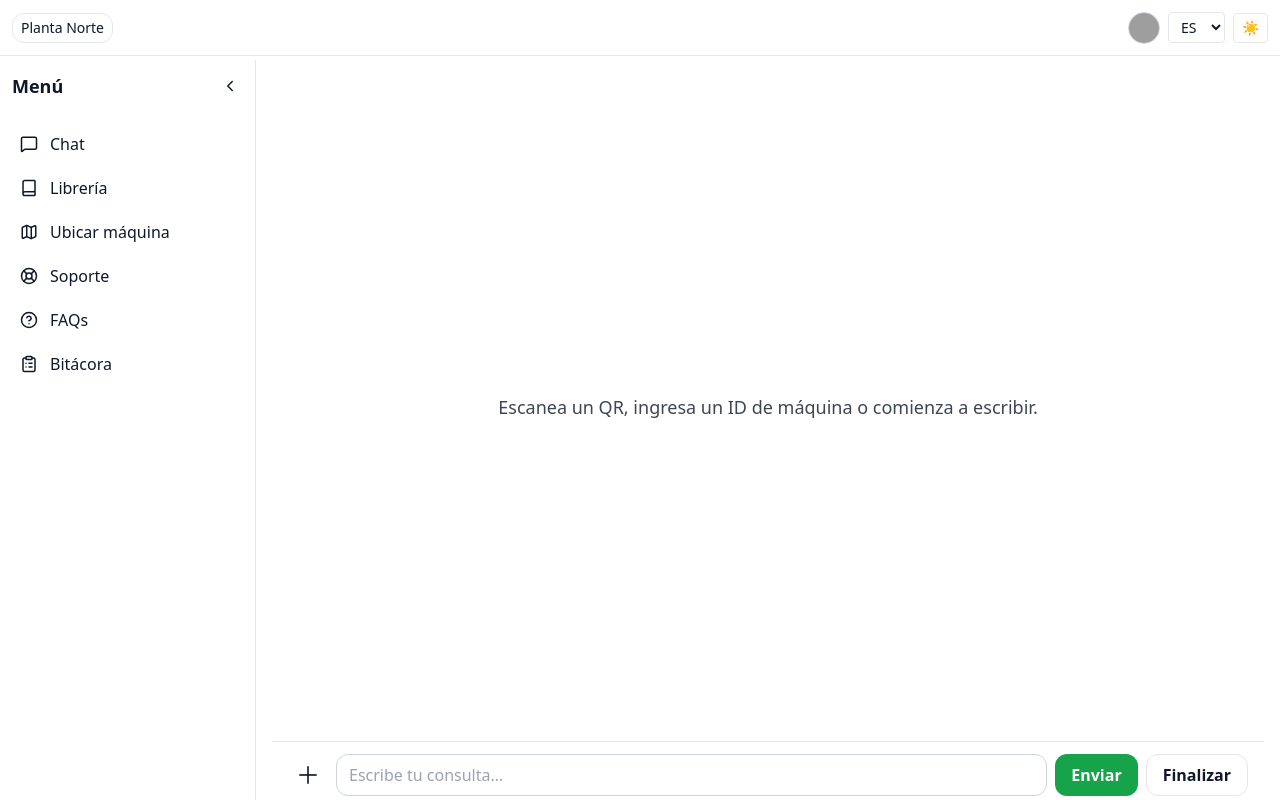
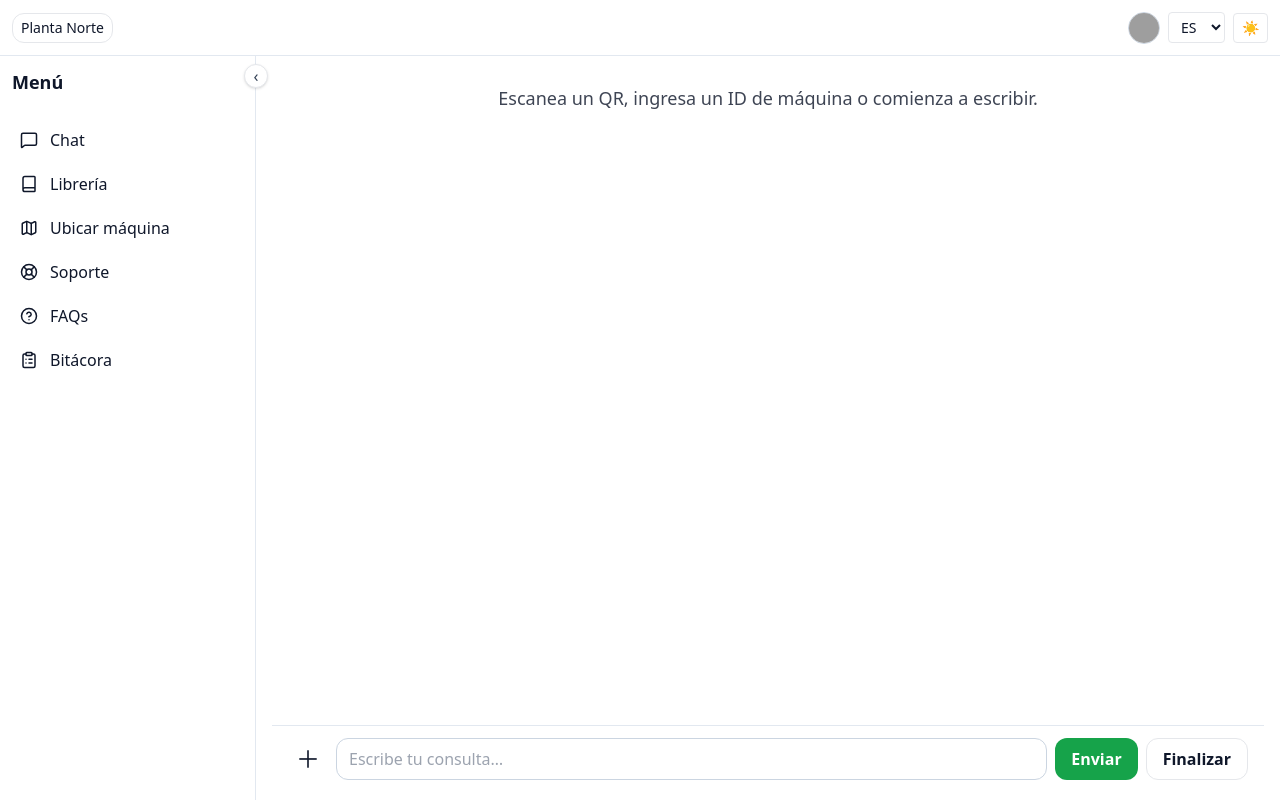
Before and after one commit to F-Krauss/RAG, a React (Vite) app in the folder rag-chat/: page / in a window 1280 px wide. Both pictures are taken after a click on the button "Entrar". Shown: the top 800 px of the page. Built offline with nearby package versions, Linux system fonts and the light colour scheme; grey boxes are pictures that could not be loaded.

Commit message:
Sidebar toggle fixed

```diff
--- a/rag-chat/src/App.tsx
+++ b/rag-chat/src/App.tsx
@@ -73,6 +73,7 @@ export default function App() {
         onLogout={() => setIsLoggedIn(false)}
         source={source}
         onChangeSource={setSource}
+        recent={recent}
       >
         {view === 'chat' && <RAGChat theme={theme} lang={lang} />}
         {view === 'library' && <DocsView theme={theme} lang={lang} />}
--- a/rag-chat/src/components/AppShell.tsx
+++ b/rag-chat/src/components/AppShell.tsx
@@ -1,8 +1,13 @@
-import { useState, useEffect, useRef } from 'react';
+// src/components/AppShell.tsx
+import React, { useEffect, useRef, useState } from 'react';
 import type { Lang } from '../lib/i18n';
 import { t } from '../lib/i18n';
-import type { Theme, DataSource } from '../lib/types';
+import type { Theme, DataSource, NavView, ThreadSummary } from '../lib/types';
 import UserMenu from './UserMenu';
+import Sidebar from './SideBar';
+
+const SIDEBAR_W_OPEN = 256;
+const SIDEBAR_W_COLLAPSED = 64;
 
 type Props = {
   logoUrl?: string;
@@ -12,8 +17,9 @@ type Props = {
   onToggleTheme: () => void;
   onChangeLang: (l: Lang) => void;
   onChangeSource: (s: DataSource) => void;
-  onOpenMenu: () => void;
+  onOpenMenu: () => void; // abre el drawer móvil (lo renderizas en App.tsx)
   onLogout: () => void;
+  recent?: ThreadSummary[];   // ← NUEVO
   children?: React.ReactNode;
 };
 
@@ -27,90 +33,106 @@ export default function AppShell({
   onChangeSource,
   onOpenMenu,
   onLogout,
+  recent = [],               // ← default para evitar undefined
   children,
 }: Props) {
   const [picker, setPicker] = useState(false);
   const pickerRef = useRef<HTMLDivElement>(null);
   const [collapsed, setCollapsed] = useState(false);
 
-
-
-  // 🔹 Etiqueta del origen actual traducible
   const sourceLabel =
     source.kind === 'plant'
       ? source.name
       : source.kind === 'machine'
-        ? `${t(lang, "appShell", 'machine_label')} #${source.id}`
-        : t(lang, "appShell", 'internal_policies');
+        ? `${t(lang, 'appShell', 'machine_label')} #${source.id}`
+        : t(lang, 'appShell', 'internal_policies');
 
-  // 🔹 Cierra el menú si se hace clic fuera
   useEffect(() => {
-    const handleClickOutside = (e: MouseEvent) => {
+    const handler = (e: MouseEvent) => {
       if (pickerRef.current && !pickerRef.current.contains(e.target as Node)) {
         setPicker(false);
       }
     };
-    document.addEventListener('mousedown', handleClickOutside);
-    return () => document.removeEventListener('mousedown', handleClickOutside);
+    document.addEventListener('mousedown', handler);
+    return () => document.removeEventListener('mousedown', handler);
   }, []);
 
-  const sourceOptions: { id: string; name: string; kind: 'plant' | 'machine' | 'policy' }[] = [
-    { id: 'north', name: t(lang, 'appShell', 'plant_north'), kind: 'plant' },
-    { id: 'south', name: t(lang, 'appShell', 'plant_south'), kind: 'plant' },
-    { id: 'A01', name: `${t(lang, 'appShell', 'machine_label')} A01`, kind: 'machine' },
-  ];
 
+  // dentro del componente AppShell, arriba de return:
+  const [isDesktop, setIsDesktop] = React.useState<boolean>(() =>
+    typeof window !== 'undefined'
+      ? window.matchMedia('(min-width: 640px)').matches
+      : false
+  );
+
+  React.useEffect(() => {
+    if (typeof window === 'undefined') return;
+    const mq = window.matchMedia('(min-width: 640px)');
+    const handler = (e: MediaQueryListEvent) => setIsDesktop(e.matches);
+    setIsDesktop(mq.matches);
+    try {
+      mq.addEventListener('change', handler);
+    } catch {
+      // Safari < 14
+      // @ts-ignore
+      mq.addListener(handler);
+    }
+    return () => {
+      try {
+        mq.removeEventListener('change', handler);
+      } catch {
+        // @ts-ignore
+        mq.removeListener(handler);
+      }
+    };
+  }, []);
 
   return (
     <div
-      className={`min-h-screen flex flex-col ${theme === 'dark'
-        ? 'bg-slate-900 text-slate-100'
-        : 'bg-white text-slate-900'
+      className={`min-h-screen flex flex-col overflow-x-hidden ${theme === 'dark' ? 'bg-slate-900 text-slate-100' : 'bg-white text-slate-900'
         }`}
     >
-      {/* 🔹 Encabezado superior */}
+      {/* Header */}
       <header
         className={`h-14 flex items-center justify-between px-3 border-b ${theme === 'dark' ? 'border-slate-800' : 'border-slate-200'
           }`}
       >
-        {/* Menú lateral + selector de base */}
         <div className="flex items-center gap-2">
+          {/* Drawer móvil */}
           <button
-            aria-label={t(lang, "appShell", 'open_menu')}
+            aria-label={t(lang, 'appShell', 'open_menu')}
             onClick={onOpenMenu}
             className="sm:hidden px-2 py-1 rounded hover:bg-slate-100 dark:hover:bg-slate-800"
           >
             ☰
           </button>
 
+          {/* Selector de base */}
           <div className="relative" ref={pickerRef}>
             <button
-              onClick={() => setPicker(!picker)}
+              onClick={() => setPicker((s) => !s)}
               className="px-2 py-1 rounded-xl border text-sm whitespace-nowrap hover:bg-slate-50 dark:hover:bg-slate-800"
             >
               {sourceLabel}
             </button>
 
-            {/* 🔹 Menú de selección */}
             {picker && (
               <div
-                className={`absolute top-12 left-0 w-52 rounded-xl shadow-lg border z-50 ${theme === 'dark'
-                  ? 'bg-slate-800 border-slate-700'
-                  : 'bg-white border-slate-200'
+                className={`absolute top-12 left-0 w-52 rounded-xl shadow-lg border z-50 ${theme === 'dark' ? 'bg-slate-800 border-slate-700' : 'bg-white border-slate-200'
                   }`}
               >
                 <div className="text-xs uppercase px-3 pt-2 opacity-60">
-                  {t(lang, "appShell", 'select_base')}
+                  {t(lang, 'appShell', 'select_base')}
                 </div>
-                {sourceOptions.map((opt) => (
+                {[
+                  { id: 'north', name: t(lang, 'appShell', 'plant_north'), kind: 'plant' as const },
+                  { id: 'south', name: t(lang, 'appShell', 'plant_south'), kind: 'plant' as const },
+                  { id: 'A01', name: `${t(lang, 'appShell', 'machine_label')} A01`, kind: 'machine' as const },
+                ].map((opt) => (
                   <button
                     key={opt.id}
                     onClick={() => {
-                      onChangeSource({
-                        kind: opt.kind,
-                        id: opt.id,
-                        name: opt.name,
-                      });
+                      onChangeSource({ kind: opt.kind, id: opt.id, name: opt.name });
                       setPicker(false);
                     }}
                     className="block w-full text-left px-3 py-2 text-sm hover:bg-slate-100 dark:hover:bg-slate-700"
@@ -123,7 +145,7 @@ export default function AppShell({
           </div>
         </div>
 
-        {/* 🔹 Usuario + idioma + tema */}
+        {/* Usuario + idioma + tema */}
         <div className="flex items-center gap-1 sm:gap-2">
           <UserMenu onLogout={onLogout} />
           <select
@@ -135,31 +157,58 @@ export default function AppShell({
             <option value="es">ES</option>
             <option value="en">EN</option>
           </select>
-          <button
-            className="text-sm px-2 py-1 rounded border"
-            onClick={onToggleTheme}
-          >
+          <button className="text-sm px-2 py-1 rounded border" onClick={onToggleTheme}>
             {theme === 'dark' ? '🌙' : '☀️'}
           </button>
-          {logoUrl && (
-            <img
-              src={logoUrl}
-              className="h-6 sm:h-7 hidden sm:block"
-              alt="logo"
-            />
-          )}
+          {logoUrl && <img src={logoUrl} className="h-6 sm:h-7 hidden sm:block" alt="logo" />}
         </div>
       </header>
 
-      {/* 🔹 Contenido principal */}
-      <main
-        className={`flex-1 transition-all duration-300 p-4 ${collapsed ? 'sm:ml-16' : 'sm:ml-64'
-          }`}
+      {/* Layout principal: grid (sidebar + contenido) */}
+      <div
+        className="relative flex-1 grid transition-[grid-template-columns] duration-300"
+        style={{
+          gridTemplateColumns: isDesktop
+            ? `minmax(0, ${collapsed ? SIDEBAR_W_COLLAPSED : SIDEBAR_W_OPEN}px) 1fr`
+            : '1fr',            // ⬅️ móvil: 1 sola columna (sin sidebar)
+        }}
       >
-        {children}
-      </main>
 
+        {/* Único botón de colapso (desktop) */}
+        <button
+          onClick={() => setCollapsed((s) => !s)}
+          className="hidden sm:flex items-center justify-center absolute top-2 z-40 -translate-x-1/2 rounded-full border shadow bg-white dark:bg-slate-800 text-slate-700 dark:text-slate-200 hover:bg-slate-50 dark:hover:bg-slate-700 w-6 h-6"
+          style={{ left: collapsed ? SIDEBAR_W_COLLAPSED : SIDEBAR_W_OPEN }}
+          aria-label={collapsed ? 'Expandir menú' : 'Colapsar menú'}
+          title={collapsed ? 'Expandir menú' : 'Colapsar menú'}
+        >
+          {collapsed ? '›' : '‹'}
+        </button>
 
+        {/* Columna 1: Sidebar (desktop) */}
+        <div
+          className={`hidden sm:block border-r ${theme === 'dark' ? 'border-slate-800' : 'border-slate-200'
+            }`}
+        >
+          <Sidebar
+            theme={theme}
+            lang={lang}
+            open={false}           // desktop no usa drawer
+            onClose={() => { }}
+            collapsed={collapsed}
+            // ⬇️ no pasamos setCollapsed para evitar error si tu Sidebar no lo tiene aún
+            onSelectView={(_v: NavView) => { /* el routing lo manejas en App.tsx */ }}
+            recent={recent}        // ← ahora viene por props
+          />
+        </div>
+
+        {/* Columna 2: Contenido que entregas desde App.tsx */}
+        <main className="relative min-w-0">
+          <div className="h-full w-full p-3 sm:p-4">
+            {children}
+          </div>
+        </main>
+      </div>
     </div>
   );
 }
--- a/rag-chat/src/components/SideBar.tsx
+++ b/rag-chat/src/components/SideBar.tsx
@@ -1,17 +1,9 @@
-import React, { useState } from 'react';
+import React from 'react';
 import type { Theme, NavView, ThreadSummary } from '../lib/types';
 import type { Lang } from '../lib/i18n';
 import { t } from '../lib/i18n';
 import {
-  ChevronLeft,
-  ChevronRight,
-  MessageSquare,
-  Book,
-  Map,
-  LifeBuoy,
-  HelpCircle,
-  ClipboardList,
-  X,
+  MessageSquare, Book, Map, LifeBuoy, HelpCircle, ClipboardList, X,
 } from 'lucide-react';
 
 type Props = {
@@ -20,9 +12,8 @@ type Props = {
   onClose: () => void;
   onSelectView: (view: NavView) => void;
   recent?: ThreadSummary[];
-  open?: boolean;
-  collapsed?: boolean;
-  setCollapsed?: (v: boolean) => void;
+  open?: boolean;        // drawer móvil
+  collapsed?: boolean;   // lo maneja AppShell; aquí solo leemos
 };
 
 export default function Sidebar({
@@ -32,48 +23,33 @@ export default function Sidebar({
   onSelectView,
   recent = [],
   open = false,
-  collapsed: externalCollapsed,
-  setCollapsed: setExternalCollapsed,
+  collapsed = false,
 }: Props) {
-  const [internalCollapsed, setInternalCollapsed] = useState(false);
-  const collapsed = externalCollapsed ?? internalCollapsed;
-  const setCollapsed = setExternalCollapsed ?? setInternalCollapsed;
-
-  const textColor = theme === 'dark' ? 'text-slate-100' : 'text-slate-900';
-  const bgColor = theme === 'dark' ? 'bg-slate-900' : 'bg-white';
+  const textColor   = theme === 'dark' ? 'text-slate-100' : 'text-slate-900';
+  const bgColor     = theme === 'dark' ? 'bg-slate-900' : 'bg-white';
   const borderColor = theme === 'dark' ? 'border-slate-800' : 'border-slate-200';
 
   const links = [
-    { id: 'chat', label: t(lang, 'menu', 'chat'), icon: <MessageSquare size={18} /> },
-    { id: 'library', label: t(lang, 'menu', 'library'), icon: <Book size={18} /> },
-    { id: 'locator', label: t(lang, 'menu', 'locator'), icon: <Map size={18} /> },
-    { id: 'support', label: t(lang, 'menu', 'support'), icon: <LifeBuoy size={18} /> },
-    { id: 'faqs', label: t(lang, 'menu', 'faqs'), icon: <HelpCircle size={18} /> },
+    { id: 'chat',     label: t(lang, 'menu', 'chat'),     icon: <MessageSquare size={18} /> },
+    { id: 'library',  label: t(lang, 'menu', 'library'),  icon: <Book size={18} /> },
+    { id: 'locator',  label: t(lang, 'menu', 'locator'),  icon: <Map size={18} /> },
+    { id: 'support',  label: t(lang, 'menu', 'support'),  icon: <LifeBuoy size={18} /> },
+    { id: 'faqs',     label: t(lang, 'menu', 'faqs'),     icon: <HelpCircle size={18} /> },
     { id: 'bitacora', label: t(lang, 'menu', 'bitacora'), icon: <ClipboardList size={18} /> },
   ];
 
   return (
     <>
-      {/* 🖥️ Sidebar de escritorio */}
+      {/* 🖥️ Desktop: dentro de la columna del grid (NO fixed, NO ancho propio) */}
       <aside
-        className={`hidden sm:flex flex-col fixed top-[60px] left-0 h-[calc(100vh-60px)] max-h-screen overflow-y-auto transition-all duration-300
-        ${bgColor} border-r ${borderColor} p-3 z-30
-        ${collapsed ? 'w-16' : 'w-64'}`}
+        className={`hidden sm:flex flex-col h-[calc(100vh-60px)] overflow-y-auto transition-all duration-300
+        ${bgColor} w-full p-3`}  // ← w-full, sin w-64/w-16
       >
-        <div className="flex items-center justify-between mb-6 sticky top-0 bg-inherit z-10">
-          {!collapsed && (
-            <h2 className={`text-lg font-semibold ${textColor}`}>
-              {t(lang, 'menu', 'title')}
-            </h2>
-          )}
-          <button
-            onClick={() => setCollapsed(!collapsed)}
-            className="p-1 rounded hover:bg-slate-100 dark:hover:bg-slate-800 transition"
-            aria-label="Toggle sidebar"
-          >
-            {collapsed ? <ChevronRight size={18} /> : <ChevronLeft size={18} />}
-          </button>
-        </div>
+        {!collapsed && (
+          <div className="mb-6 sticky top-0 bg-inherit z-10">
+            <h2 className={`text-lg font-semibold ${textColor}`}>{t(lang, 'menu', 'title')}</h2>
+          </div>
+        )}
 
         <nav className="flex flex-col gap-1">
           {links.map((link) => (
@@ -81,7 +57,7 @@ export default function Sidebar({
               key={link.id}
               onClick={() => onSelectView(link.id as NavView)}
               className={`flex items-center gap-3 w-full text-left rounded px-2 py-2 hover:bg-slate-100 dark:hover:bg-slate-800 transition ${textColor}`}
-              title={collapsed ? link.label : undefined} // Tooltip cuando está colapsado
+              title={collapsed ? link.label : undefined}
             >
               {link.icon}
               {!collapsed && <span>{link.label}</span>}
@@ -105,7 +81,7 @@ export default function Sidebar({
         )}
       </aside>
 
-      {/* 📱 Sidebar móvil */}
+      {/* 📱 Móvil: drawer con overlay (este sí es fixed) */}
       <div
         className={`fixed inset-0 z-50 sm:hidden transition-opacity duration-300 ${
           open ? 'opacity-100 pointer-events-auto' : 'opacity-0 pointer-events-none'
@@ -119,9 +95,7 @@ export default function Sidebar({
           onClick={(e) => e.stopPropagation()}
         >
           <div className="flex items-center justify-between mb-4">
-            <h2 className={`text-lg font-semibold ${textColor}`}>
-              {t(lang, 'menu', 'title')}
-            </h2>
+            <h2 className={`text-lg font-semibold ${textColor}`}>{t(lang, 'menu', 'title')}</h2>
             <button
               onClick={onClose}
               className="p-1 rounded hover:bg-slate-100 dark:hover:bg-slate-800 transition"
@@ -135,10 +109,7 @@ export default function Sidebar({
             {links.map((link) => (
               <button
                 key={link.id}
-                onClick={() => {
-                  onSelectView(link.id as NavView);
-                  onClose();
-                }}
+                onClick={() => { onSelectView(link.id as NavView); onClose(); }}
                 className="flex items-center gap-3 text-left rounded px-3 py-2 hover:bg-slate-100 dark:hover:bg-slate-800"
               >
                 {link.icon}
--- a/rag-chat/src/components/chat/RAGChat.tsx
+++ b/rag-chat/src/components/chat/RAGChat.tsx
@@ -1,4 +1,4 @@
-import React, { useEffect, useRef, useState } from 'react';
+import React, { useEffect, useRef, useState, useLayoutEffect } from 'react';
 import { createPortal } from 'react-dom';
 import type { Citation, Message, Theme, Attachment } from '../../lib/types';
 import { LS, loadJSON, saveJSON, uuid } from '../../lib/storage';
@@ -53,7 +53,7 @@ export default function RAGChat({
   useEffect(() => saveJSON(LS.messages(activeThreadId), messages), [activeThreadId, messages]);
   useEffect(() => setMessages(loadJSON<Message[]>(LS.messages(activeThreadId), [])), [activeThreadId]);
 
-  // Calcula posición inicial (abajo-izq del botón) y la clampa horizontalmente
+  // Calcula posición inicial del menú (abajo izq del botón) y clampa horizontalmente
   useEffect(() => {
     if (!showTools || !anchorRef.current) return;
     const r = anchorRef.current.getBoundingClientRect();
@@ -66,16 +66,15 @@ export default function RAGChat({
     setMenuPos({ top, left });
   }, [showTools]);
 
-  // Ajusta verticalmente después de montar el menú (si no cabe abajo, lo muestra arriba)
+  // Si no cabe abajo, muévelo arriba
   useEffect(() => {
     if (!showTools || !menuRef.current || !anchorRef.current) return;
     const m = menuRef.current.getBoundingClientRect();
     const vwH = window.innerHeight;
     const margin = 8;
-
     if (m.bottom > vwH - margin) {
       const btn = anchorRef.current.getBoundingClientRect();
-      const newTop = btn.top + window.scrollY - m.height - margin; // arriba del botón
+      const newTop = btn.top + window.scrollY - m.height - margin;
       setMenuPos((pos) => (pos ? { ...pos, top: newTop } : pos));
     }
   }, [showTools]);
@@ -167,14 +166,62 @@ export default function RAGChat({
     setShowSummary(true); setTitle(aiTitle); setAbstract(aiDesc);
   }
 
+  // --- Medidas para alinear footer y evitar overflow
+  const contentRef = useRef<HTMLDivElement | null>(null);
+  const [contentInsets, setContentInsets] = useState<{ left: number; right: number }>({ left: 0, right: 0 });
+
+  const footerRef = useRef<HTMLDivElement | null>(null);
+  const [footerH, setFooterH] = useState(0);
+
+  // Observa tamaño/posición del contenido y ajusta left/right del footer
+  useLayoutEffect(() => {
+    const measure = () => {
+      const el = contentRef.current;
+      if (!el) return;
+      const r = el.getBoundingClientRect();
+      const left  = Math.max(0, Math.round(r.left + window.scrollX));
+      const right = Math.max(0, Math.round(window.innerWidth - r.right + window.scrollX));
+      setContentInsets({ left, right });
+      setFooterH(footerRef.current?.offsetHeight ?? 0);
+    };
+
+    measure();
+    const ro = new ResizeObserver(measure);
+    if (contentRef.current) ro.observe(contentRef.current);
+
+    window.addEventListener('resize', measure);
+    window.addEventListener('scroll', measure, { passive: true });
+
+    return () => {
+      ro.disconnect();
+      window.removeEventListener('resize', measure);
+      window.removeEventListener('scroll', measure);
+    };
+  }, []);
+
+  // Observa cambios del propio footer (por chips, idioma, etc.)
+  useEffect(() => {
+    const measure = () => setFooterH(footerRef.current?.offsetHeight ?? 0);
+    measure();
+    const ro = new ResizeObserver(measure);
+    if (footerRef.current) ro.observe(footerRef.current);
+    window.addEventListener('resize', measure);
+    return () => { ro.disconnect(); window.removeEventListener('resize', measure); };
+  }, []);
+
+  // --- Render
   return (
     <div
-      className={`flex flex-col h-[calc(100vh-3.5rem)] sm:h-[calc(100vh-4rem)] w-full ${
+      ref={contentRef}
+      className={`flex flex-col min-h-[100dvh] overflow-hidden w-full ${
         theme === 'dark' ? 'bg-slate-900 text-slate-100' : 'bg-white text-slate-900'
       }`}
     >
-      {/* Mensajes */}
-      <div className="flex-1 overflow-y-auto px-3 sm:px-4 py-3 space-y-3">
+      {/* Mensajes (única zona con scroll). Padding inferior = alto real del footer */}
+      <div
+        className="flex-1 overflow-y-auto px-3 sm:px-4 py-3 space-y-3"
+        style={{ paddingBottom: `calc(${footerH}px + 12px)` }}
+      >
         {messages.length > 0 ? (
           messages.map((msg) => <MessageBubble key={msg.id} message={msg} theme={theme} />)
         ) : (
@@ -186,14 +233,21 @@ export default function RAGChat({
         )}
       </div>
 
-      {/* Input inferior (responsive y sin desbordes) */}
-      <div className={`border-t ${theme === 'dark' ? 'border-slate-800' : 'border-slate-200'} bg-inherit`}>
+      {/* Footer FIXED alineado al ancho del contenido (el menú lateral puede cubrirlo con z mayor) */}
+      <div
+        ref={footerRef}
+        className={`fixed bottom-0 z-40 bg-inherit border-t ${
+          theme === 'dark' ? 'border-slate-800' : 'border-slate-200'
+        }`}
+        style={{ left: contentInsets.left, right: contentInsets.right }}
+      >
         <form
           onSubmit={(e) => { e.preventDefault(); sendMessage(); }}
-          className="flex flex-col gap-2 px-3 sm:px-4 py-2 sm:py-3 w-full"
+          className="w-full px-3 sm:px-4 pt-3 pb-4 sm:pb-5"
         >
+          {/* Chips de adjuntos/QR */}
           {(pendingAttachments.length > 0 || pendingQR.length > 0) && (
-            <div className="flex flex-wrap gap-2">
+            <div className="flex flex-wrap gap-2 mb-2">
               {pendingAttachments.map((a) => (
                 <div key={a.id} className="flex items-center gap-2 border rounded-xl px-2 py-1 text-xs sm:text-sm">
                   {a.mime.startsWith('image/') ? (
@@ -212,6 +266,7 @@ export default function RAGChat({
                   </button>
                 </div>
               ))}
+
               {pendingQR.map((q, idx) => (
                 <div key={`qr-${idx}`} className="flex items-center gap-2 border rounded-xl px-2 py-1 text-xs sm:text-sm">
                   <span className="text-[10px] sm:text-xs px-2 py-0.5 rounded bg-green-100 dark:bg-green-900/30">QR</span>
@@ -229,6 +284,9 @@ export default function RAGChat({
             </div>
           )}
 
+          {/* Fila responsiva: en móvil botones debajo; en desktop en línea */}
+          <div className="flex flex-col sm:flex-row sm:items-center sm:gap-2">
+            {/* ＋ + input */}
             <div className="flex items-center gap-2 w-full">
               {/* ＋ ancla */}
               <div className="relative shrink-0">
@@ -277,7 +335,7 @@ export default function RAGChat({
                 document.body
               )}
 
-            {/* Input (clave: min-w-0 para poder encoger) */}
+              {/* Input */}
               <input
                 type="text"
                 value={input}
@@ -289,9 +347,10 @@ export default function RAGChat({
                     : 'bg-white border-slate-300 text-slate-900'
                 } focus:outline-none`}
               />
+            </div>
 
-            {/* Botones (no crecen) */}
-            <div className="flex gap-2 shrink-0">
+            {/* Botones (debajo en móvil) */}
+            <div className="mt-2 sm:mt-0 flex w-full sm:w-auto justify-end sm:justify-start gap-2">
               <button
                 type="submit"
                 disabled={busy}
```
Lines whose indentation alone changed are shown as unchanged.
